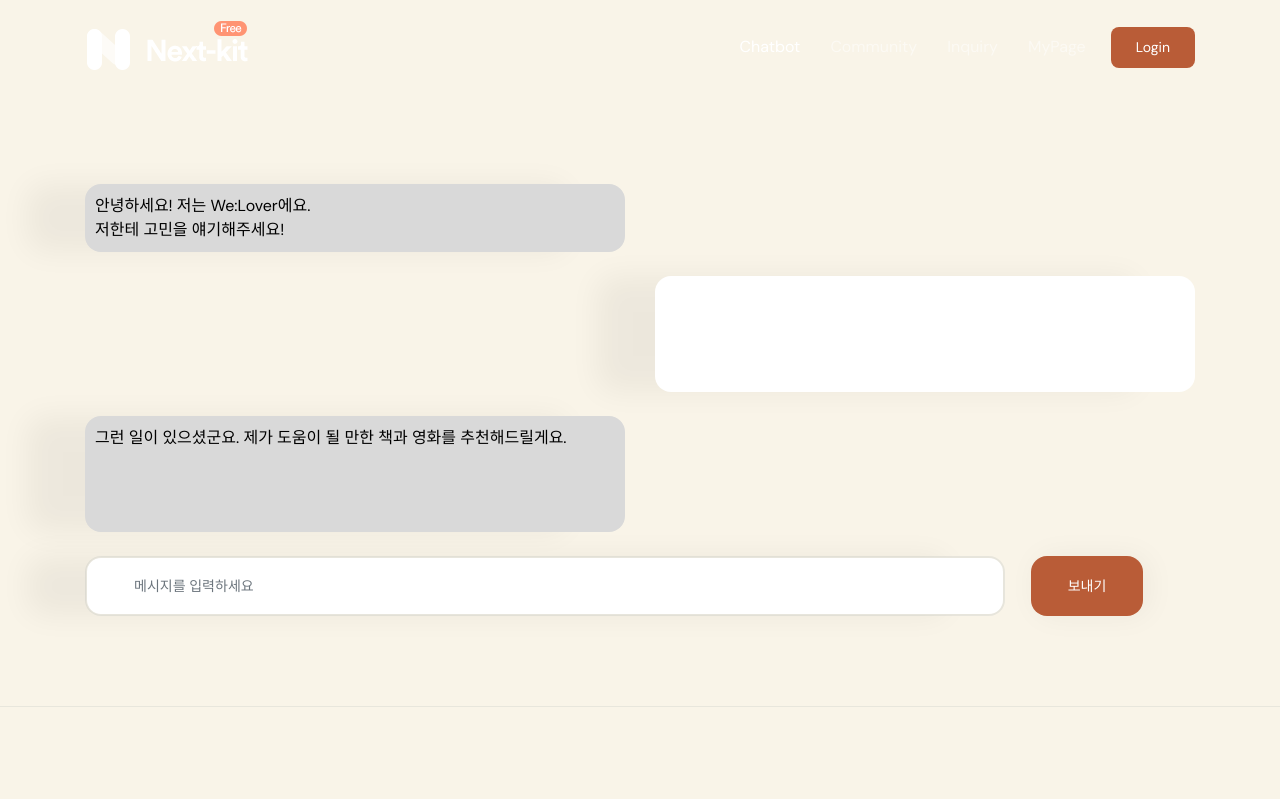
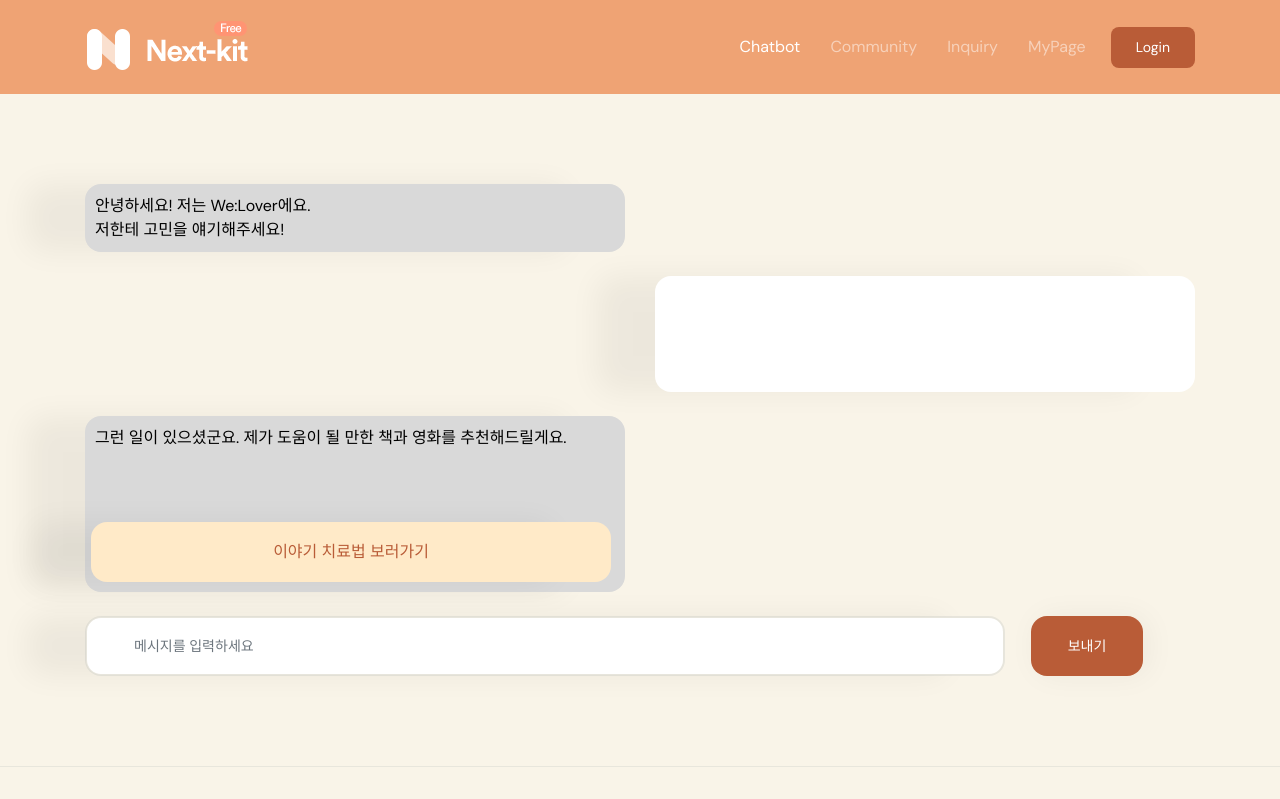
Before and after one commit to DSHanul2023/Hanul-Front, a Next.js app: page /chat in a window 1280 px wide. Shown: the top 799 px of the page. Built offline with nearby package versions, Linux system fonts and the light colour scheme; a web font is replaced by a local one.

Commit message:
chatbot 수정

```diff
--- a/components/custom/sections/chatcomponent.js
+++ b/components/custom/sections/chatcomponent.js
@@ -1,5 +1,6 @@
 import React, { useState } from "react";
-import { Row, Col, Container, Form, Input, Button } from "reactstrap";
+import { Row, Col, Container, Form, Input, Button, Image } from "reactstrap";
+import Link from "next/link";
 
 const ChatComponent = () => {
   const [inputMessage, setInputMessage] = useState("");
@@ -29,6 +30,7 @@ const ChatComponent = () => {
             <Container className="h-100">
               <Row>
                 <Col md="6">
+
                   <div className="chat-div">
                     안녕하세요! 저는 We:Lover에요. <br />
                     저한테 고민을 얘기해주세요!
@@ -56,6 +58,9 @@ const ChatComponent = () => {
                     <br />
                     <br />
                     <br />
+                    <Button className="treat-div">
+                    이야기 치료법 보러가기
+                    </Button>
                   </div>
                 </Col>
               </Row>
--- a/package.json
+++ b/package.json
@@ -23,6 +23,7 @@
     "react": "18.2.0",
     "react-dom": "18.2.0",
     "react-icons": "^4.8.0",
+    "react-router-dom": "^6.13.0",
     "reactstrap": "^8.10.1",
     "sass": "^1.62.1",
     "tailwindcss": "3.3.2"
--- a/styles/scss/_common.scss
+++ b/styles/scss/_common.scss
@@ -7,6 +7,7 @@ Topbar
   transition: 0.2s ease-in;
   width: 100%;
   z-index: 20;
+  background-color: #EFA374;
 }
 
 /*******************
--- a/styles/scss/_elements.scss
+++ b/styles/scss/_elements.scss
@@ -742,7 +742,21 @@ Responsive
     min-width: 0;
     background-color: #FFFFFF; /* Set background color to white */
   }
+  .treat-div {
+    color: #B95C37; /* Set text color to black */
+    border-radius: 16px;
+    text-indent: 0; /* Remove indentation */
+    padding: 10px; /* Add padding to all sides */
+    font-weight: 300;
+    box-shadow: -58px 0 30px 0 rgba(0, 0, 0, 0.05);
+    text-overflow: ellipsis;
+    flex-grow: 1;
+    width: 100%;
+    min-width: 0;
+    background-color: #FFEAC8; /* Set background color to white */
+  }
 }
+
 
 
 /*******************
```
Also changed, not shown: assets/images/chat/dog.png (added), 1 other file (tests, documents, lock files or other folders).
